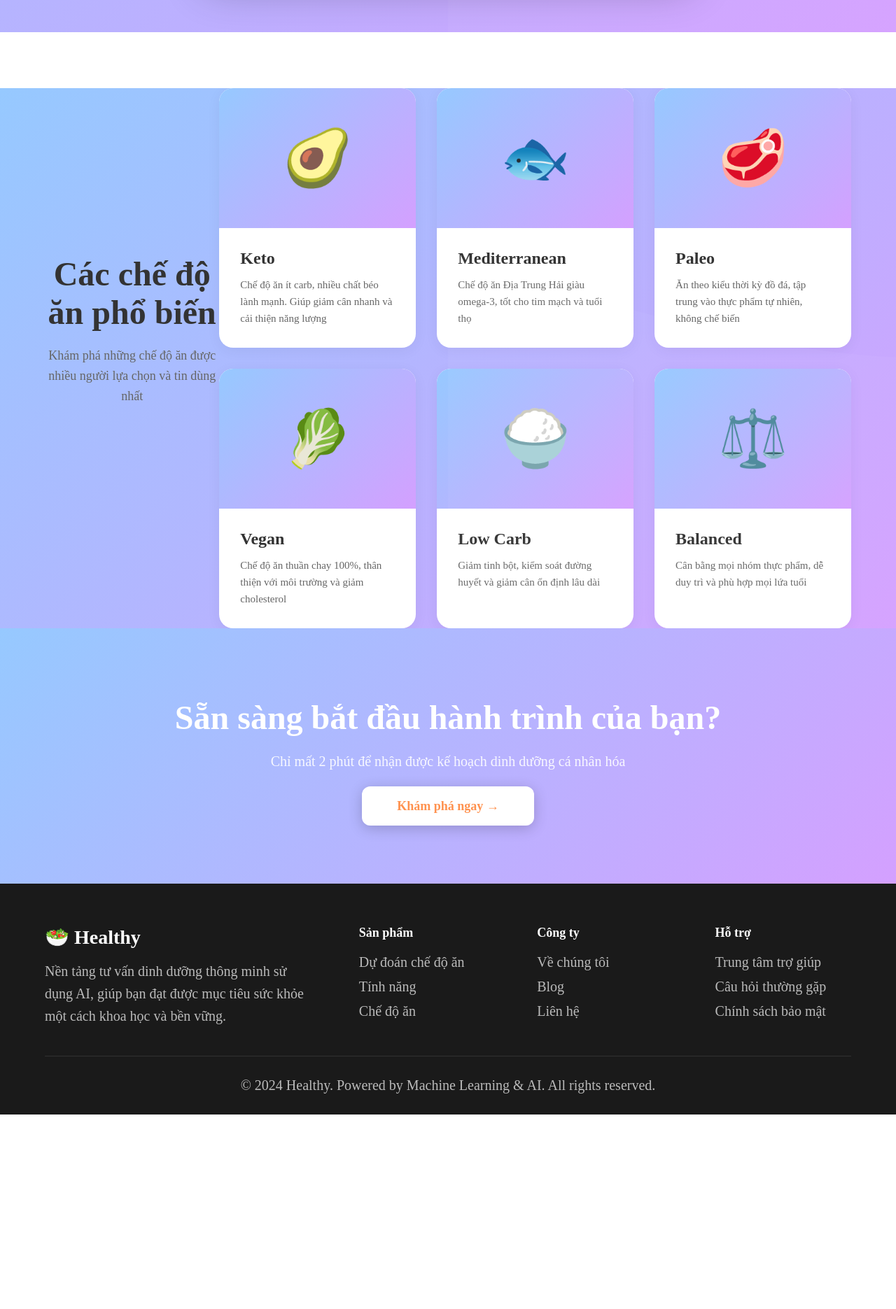
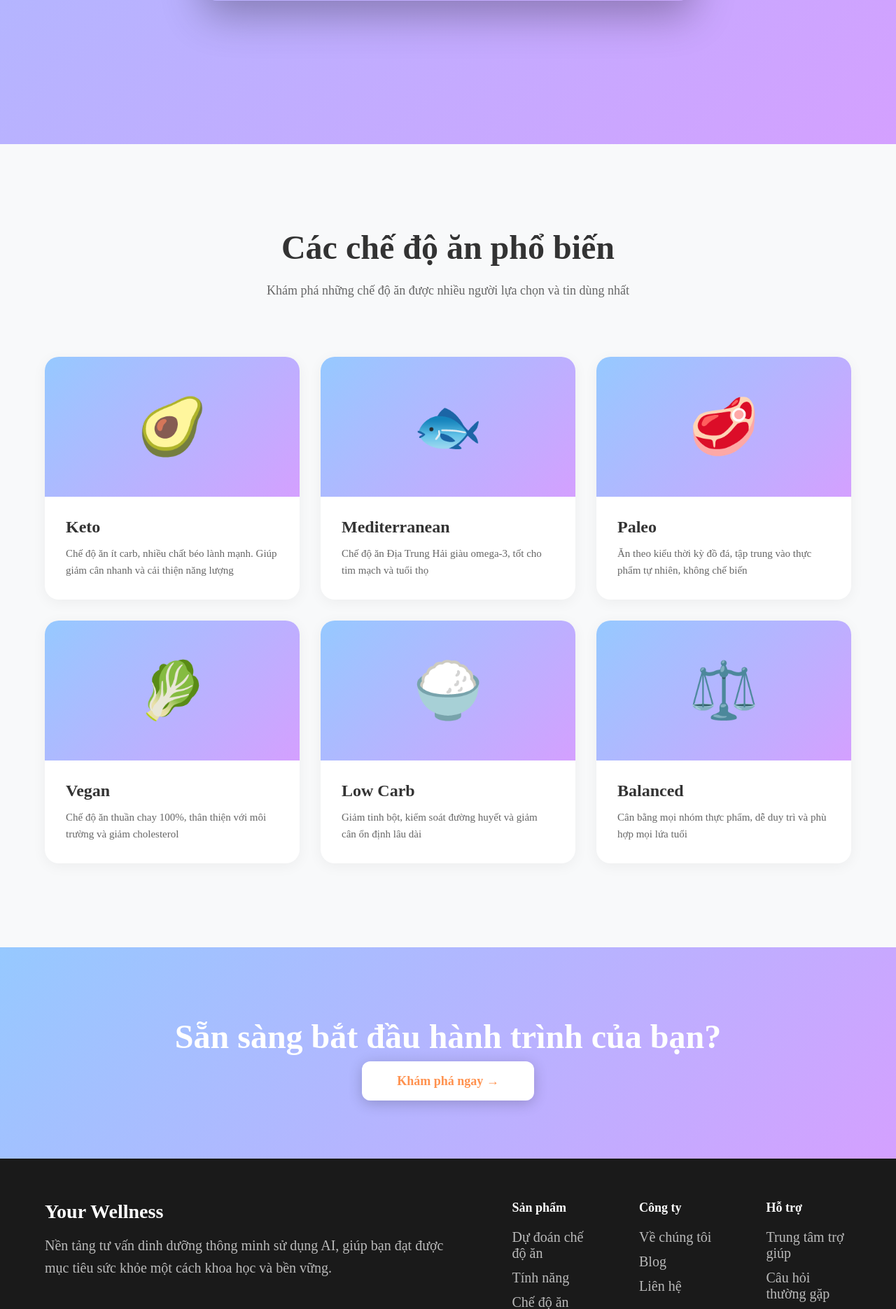
Before and after one commit to M-31052005/DSS-project, a Flask app: page / in a window 1280 px wide. Shown: the part 3215-5086 px from the top of the page at 70% size. Before the commit the page ends 4808 px from the top, so only its background shows below. Run offline with Flask 3, Linux system fonts and the light colour scheme.

Commit message:
index.html

```diff
--- a/templates/index.html
+++ b/templates/index.html
@@ -456,7 +456,7 @@
             max-width: 1400px;
             margin: 0 auto;
             display: grid;
-            grid-template-columns: 2fr 1fr 1fr 1fr;
+            grid-template-columns: 5fr 1fr 1fr 1fr;
             gap: 60px;
             margin-bottom: 40px;
         }
@@ -534,12 +534,11 @@
     <div class="nav-container">
         <div class="logo">
             <img src="/static/images/logo.jpg" alt="Logo">
-            <span>Healthy</span>
+            <span>Your Wellness</span>
         </div>
 
         <ul class="nav-links">
             <li><a href="#home">Trang chủ</a></li>
-            <li><a href="#features">Tính năng</a></li>
             <li><a href="#about">Về chúng tôi</a></li>
             <li><a href="#diets">Chế độ ăn</a></li>
             <li><a href="/predict" style="color: #ff924f;">Bắt đầu </a></li>
@@ -615,7 +614,7 @@
     </section>
 
     <!-- About Section -->
-<section class="hero" id="hero">
+<section class="about" id="about">
         <div class="section-header">
             <div class="about-text">
                 <h2 style="font-size: 48px; color: #204740; margin-bottom: 24px;">Về Healthy</h2>
@@ -651,7 +650,7 @@
     </section>
 
     <!-- Diet Types Section -->
-<section class="hero" id="hero">
+<section class="diets" id="diets">
         <div class="section-header">
             <h2>Các chế độ ăn phổ biến</h2>
             <p>Khám phá những chế độ ăn được nhiều người lựa chọn và tin dùng nhất</p>
@@ -705,7 +704,6 @@
     <!-- CTA Section -->
     <section class="cta-section">
         <h2>Sẵn sàng bắt đầu hành trình của bạn?</h2>
-        <p>Chỉ mất 2 phút để nhận được kế hoạch dinh dưỡng cá nhân hóa</p>
         <a href="/predict" class="btn btn-primary" style="font-size: 18px; padding: 18px 50px;">Khám phá ngay →</a>
     </section>
 
@@ -713,7 +711,7 @@
     <footer>
         <div class="footer-content">
             <div class="footer-brand">
-                <h3>🥗 Healthy</h3>
+                <h3>Your Wellness</h3>
                 <p>Nền tảng tư vấn dinh dưỡng thông minh sử dụng AI, giúp bạn đạt được mục tiêu sức khỏe một cách khoa học và bền vững.</p>
             </div>
             <div class="footer-links">
@@ -742,7 +740,7 @@
             </div>
         </div>
         <div class="footer-bottom">
-            <p>&copy; 2024 Healthy. Powered by Machine Learning & AI. All rights reserved.</p>
+            <p>&copy; 2025 Your Wellness. Powered by Machine Learning & AI. All rights reserved.</p>
         </div>
     </footer>
 </body>
```
